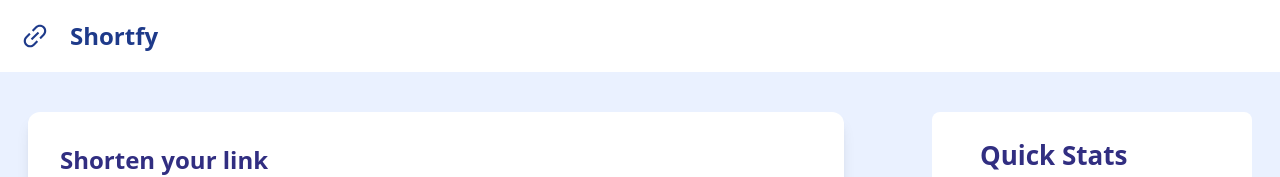
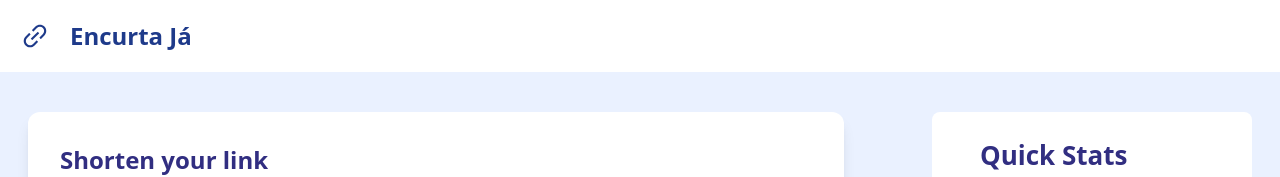
Before and after one commit to BR7T/ShortLinks, a Next.js app: page / in a window 1280 px wide. Shown: the top 177 px of the page. Built offline with nearby package versions, Linux system fonts and the light colour scheme.

Commit message:
change name

```diff
--- a/src/components/Header.js
+++ b/src/components/Header.js
@@ -5,7 +5,7 @@
         <header className="bg-white h-[4.5rem] text-blue-900 flex items-center p-5 font-semibold text-[24px] shadow-sm">
             <div className="flex gap-5 items-center ">
                 <AiOutlineLink className="text-[30px]"/>
-                Shortfy
+                Encurta Já
             </div>
         </header>
     )
```
